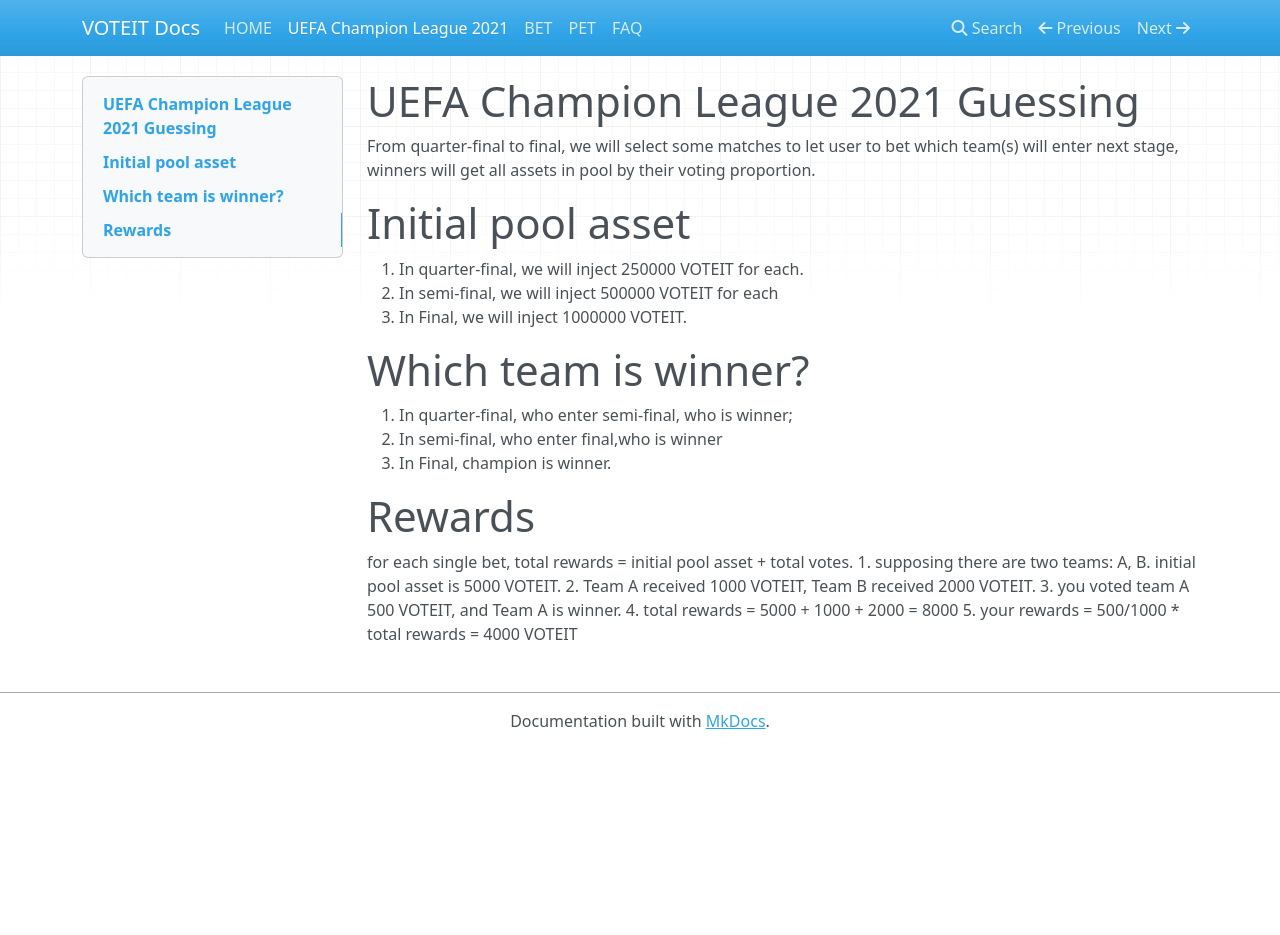
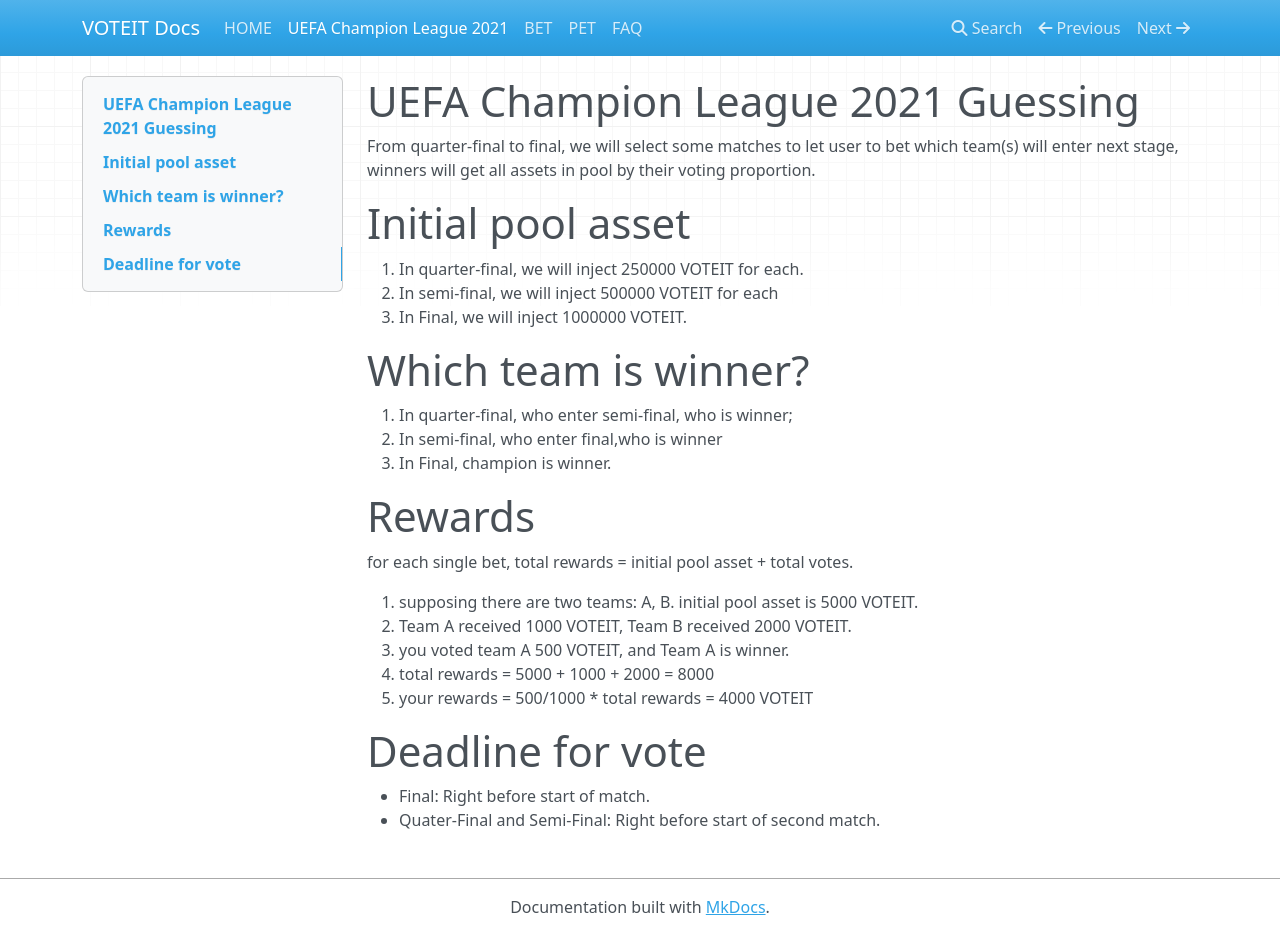
Before and after one commit to voteit-top/voteit, an MkDocs documentation site: the page built from docs/uefa2021.md, in a window 1280 px wide and 935 px high. Built offline with MkDocs 1.6.1, drawn with Linux system fonts in a browser that asks for light colours; nearby versions of some CDN libraries.

Commit message:
Update uefa2021.md

```diff
--- a/docs/uefa2021.md
+++ b/docs/uefa2021.md
@@ -12,8 +12,13 @@ From quarter-final to final, we will select some matches to let user to bet whic
 
 # Rewards
 for each single bet, total rewards = initial pool asset + total votes.
+
 1. supposing there are two teams: A, B. initial pool asset is 5000 VOTEIT.
 2. Team A received 1000 VOTEIT, Team B received 2000 VOTEIT.
 3. you voted team A 500 VOTEIT, and Team A is winner.
 4. total rewards = 5000 + 1000 + 2000 = 8000
 5. your rewards = 500/1000 * total rewards = 4000 VOTEIT
+# Deadline for vote
+
++ Final:  Right before start of match.
++ Quater-Final and Semi-Final: Right before start of second match.
```
